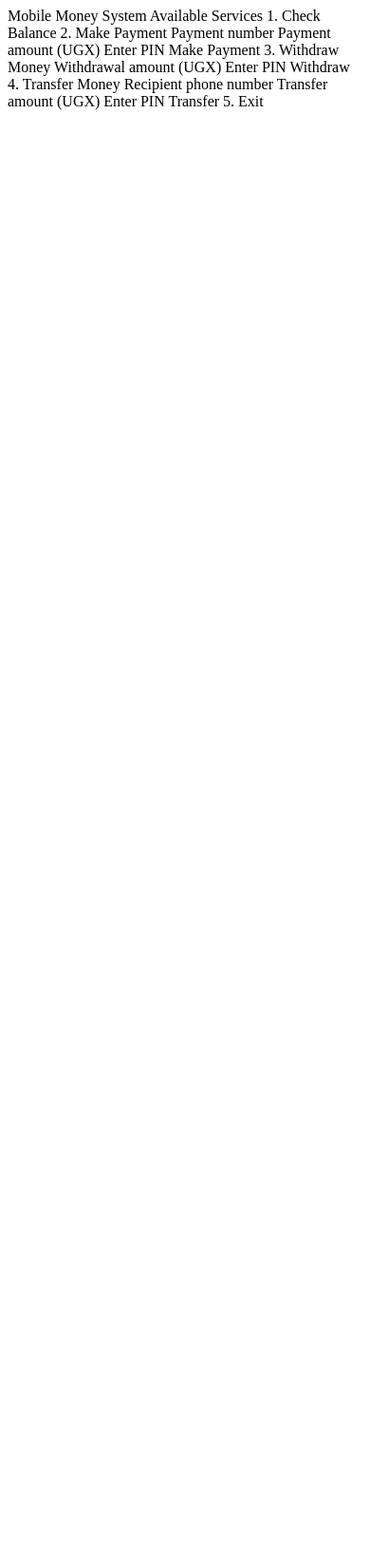
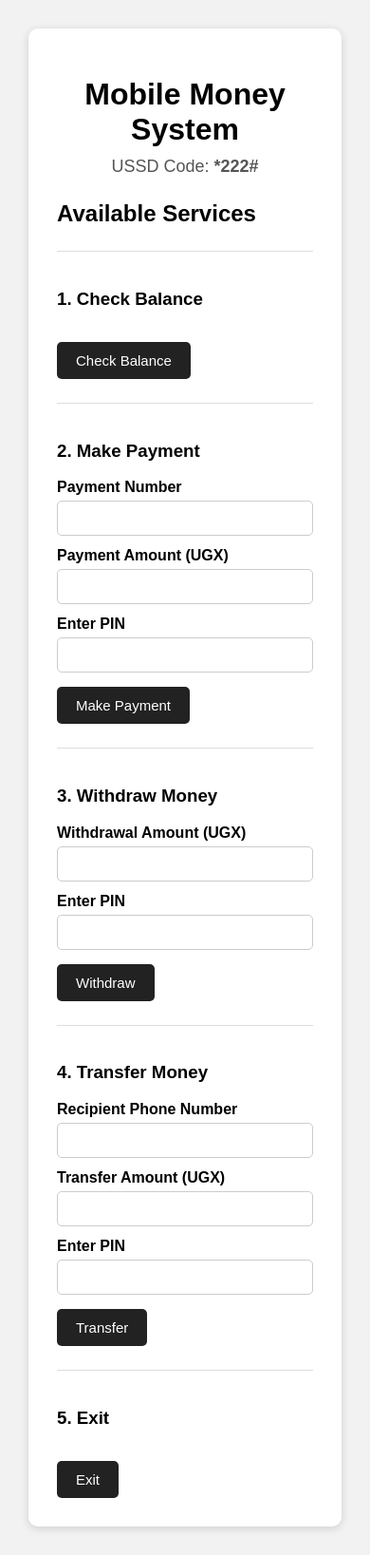
Before and after one commit to Birungienoth/Object-Oriented-Program, a Flask app: page / in a window 390 px wide. Shown: the whole page at 95% size. Before the commit the page ends 116 px from the top, so only its background shows below. Run offline with Flask 3, Linux system fonts and the light colour scheme; the visitor is signed in with stand-in values (Sample User, id 1).

Commit message:
Refactor index.html for mobile money system

```diff
--- a/templates/index.html
+++ b/templates/index.html
@@ -1,36 +1,231 @@
-Mobile Money System
-{% if message %}
-{{ message }}
-{% endif %} {% if error %}
-{{ error }}
-{% endif %} {% if not started %}
-Access Services
-USSD Code
-*222#
- Starting Balance (UGX)
- Create 3-digit PIN
- Start
-{% else %}
-Available Services
-1. Check Balance
-2. Make Payment
-Payment number
+<!DOCTYPE html>
+<html lang="en">
+<head>
+    <meta charset="UTF-8">
+    <meta name="viewport" content="width=device-width, initial-scale=1.0">
+    <title>Mobile Money System</title>
 
-Payment amount (UGX)
+    <style>
+        body {
+            font-family: Arial, sans-serif;
+            background: #f2f2f2;
+            margin: 0;
+            padding: 30px;
+        }
 
-Enter PIN
- Make Payment
-3. Withdraw Money
-Withdrawal amount (UGX)
+        .container {
+            max-width: 650px;
+            margin: auto;
+            background: white;
+            padding: 30px;
+            border-radius: 10px;
+            box-shadow: 0 2px 10px rgba(0,0,0,0.15);
+        }
 
-Enter PIN
- Withdraw
-4. Transfer Money
-Recipient phone number
+        h1 {
+            text-align: center;
+            margin-bottom: 10px;
+        }
 
-Transfer amount (UGX)
+        .ussd {
+            text-align: center;
+            font-size: 18px;
+            margin-bottom: 25px;
+            color: #555;
+        }
 
-Enter PIN
- Transfer
-5. Exit
-{% endif %}
+        h2 {
+            margin-top: 25px;
+        }
+
+        label {
+            display: block;
+            margin-top: 12px;
+            margin-bottom: 5px;
+            font-weight: bold;
+        }
+
+        input, select {
+            width: 100%;
+            padding: 10px;
+            box-sizing: border-box;
+            border: 1px solid #ccc;
+            border-radius: 5px;
+        }
+
+        button {
+            margin-top: 15px;
+            padding: 11px 20px;
+            border: none;
+            border-radius: 5px;
+            background: #222;
+            color: white;
+            cursor: pointer;
+            font-size: 15px;
+        }
+
+        button:hover {
+            background: #444;
+        }
+
+        .message {
+            padding: 12px;
+            margin-bottom: 15px;
+            background: #e8f5e9;
+            border-radius: 5px;
+        }
+
+        .error {
+            padding: 12px;
+            margin-bottom: 15px;
+            background: #ffebee;
+            border-radius: 5px;
+        }
+
+        .service {
+            border-top: 1px solid #ddd;
+            margin-top: 25px;
+            padding-top: 20px;
+        }
+    </style>
+</head>
+
+<body>
+
+<div class="container">
+
+    <h1>Mobile Money System</h1>
+
+    <div class="ussd">
+        USSD Code: <strong>*222#</strong>
+    </div>
+
+    {% if message %}
+        <div class="message">
+            {{ message }}
+        </div>
+    {% endif %}
+
+    {% if error %}
+        <div class="error">
+            {{ error }}
+        </div>
+    {% endif %}
+
+    {% if not started %}
+
+        <h2>Access Services</h2>
+
+        <form method="POST">
+
+            <input type="hidden" name="action" value="start">
+
+            <label>Starting Balance (UGX)</label>
+            <input type="number" name="balance" min="0" required>
+
+            <label>Create 3-digit PIN</label>
+            <input type="password" name="pin" minlength="3" maxlength="3"
+                   pattern="[0-9]{3}" required>
+
+            <button type="submit">Start</button>
+
+        </form>
+
+    {% else %}
+
+        <h2>Available Services</h2>
+
+        <div class="service">
+            <h3>1. Check Balance</h3>
+
+            <form method="POST">
+                <input type="hidden" name="action" value="balance">
+                <button type="submit">Check Balance</button>
+            </form>
+        </div>
+
+
+        <div class="service">
+            <h3>2. Make Payment</h3>
+
+            <form method="POST">
+
+                <input type="hidden" name="action" value="payment">
+
+                <label>Payment Number</label>
+                <input type="text" name="number" required>
+
+                <label>Payment Amount (UGX)</label>
+                <input type="number" name="amount" min="0" required>
+
+                <label>Enter PIN</label>
+                <input type="password" name="pin"
+                       minlength="3" maxlength="3"
+                       pattern="[0-9]{3}" required>
+
+                <button type="submit">Make Payment</button>
+
+            </form>
+        </div>
+
+
+        <div class="service">
+            <h3>3. Withdraw Money</h3>
+
+            <form method="POST">
+
+                <input type="hidden" name="action" value="withdraw">
+
+                <label>Withdrawal Amount (UGX)</label>
+                <input type="number" name="amount" min="0" required>
+
+                <label>Enter PIN</label>
+                <input type="password" name="pin"
+                       minlength="3" maxlength="3"
+                       pattern="[0-9]{3}" required>
+
+                <button type="submit">Withdraw</button>
+
+            </form>
+        </div>
+
+
+        <div class="service">
+            <h3>4. Transfer Money</h3>
+
+            <form method="POST">
+
+                <input type="hidden" name="action" value="transfer">
+
+                <label>Recipient Phone Number</label>
+                <input type="text" name="recipient" required>
+
+                <label>Transfer Amount (UGX)</label>
+                <input type="number" name="amount" min="0" required>
+
+                <label>Enter PIN</label>
+                <input type="password" name="pin"
+                       minlength="3" maxlength="3"
+                       pattern="[0-9]{3}" required>
+
+                <button type="submit">Transfer</button>
+
+            </form>
+        </div>
+
+
+        <div class="service">
+            <h3>5. Exit</h3>
+
+            <form method="POST">
+                <input type="hidden" name="action" value="exit">
+                <button type="submit">Exit</button>
+            </form>
+        </div>
+
+    {% endif %}
+
+</div>
+
+</body>
+</html>
```
